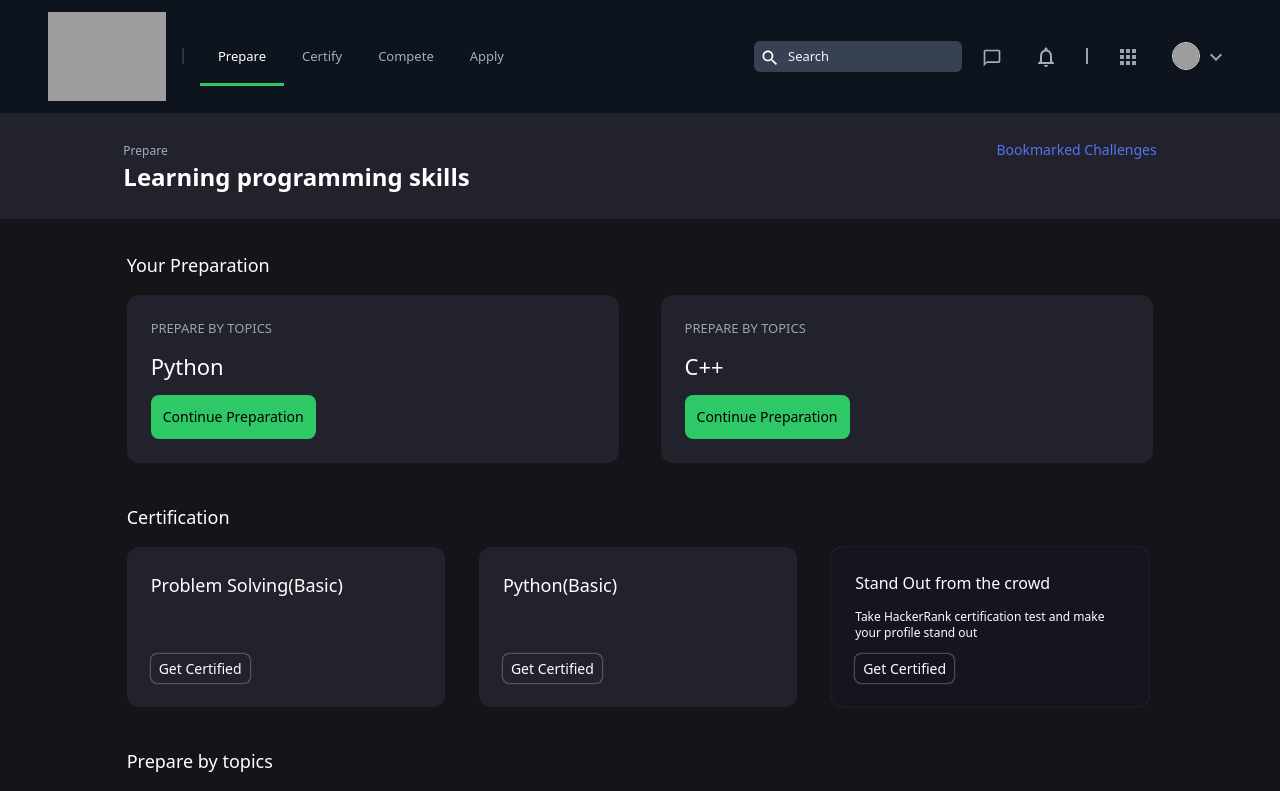
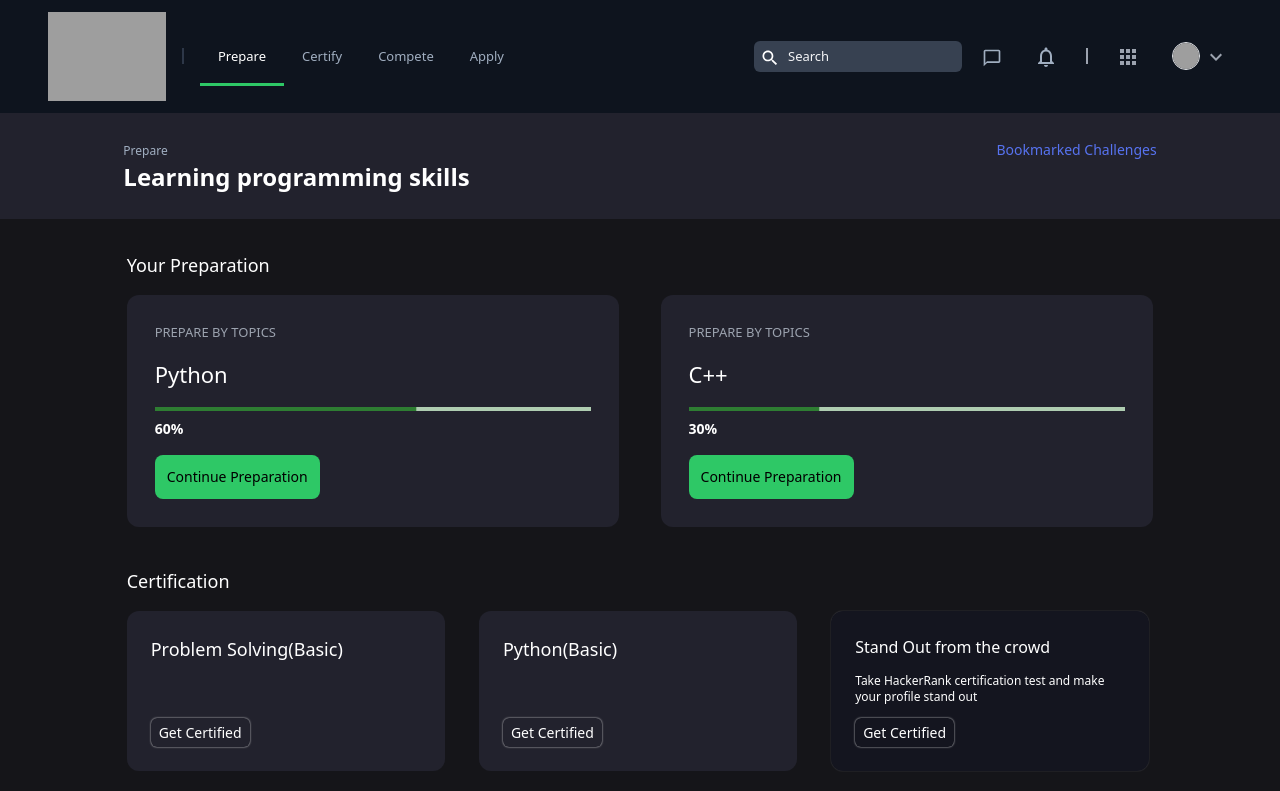
Before and after one commit to Aakashmid/HackerRank_Clone, a React (Vite) app: page / in a window 1280 px wide. Shown: the top 791 px of the page. Built offline with nearby package versions, Linux system fonts and the light colour scheme; grey boxes are pictures that could not be loaded; the HTML template or start-up script is replaced by a standard one.

Commit message:
Add ProgessBar And Improve Routing Systum

```diff
--- a/src/App.jsx
+++ b/src/App.jsx
@@ -1,14 +1,20 @@
 import React from "react";
 import DashBoard from "./pages/DashBoard.jsx";
+import Topbar from "./components/Topbar"
+import Footer from "./components/Footer.jsx"
 import { BrowserRouter as Router, Routes, Route} from "react-router-dom";
+import Certify from "./pages/Certify.jsx";
 function App() {
   return (
     <React.Fragment>
       <Router>
+        <Topbar pageName={"dashboard"} />
         <Routes>
-          {/* <Route path='/dashboard' Component={DashBoard} /> */}
-          <Route path='/' Component={DashBoard} />
+          {/* using component prop in Route is (Deprecated in v6) */}
+          <Route path="/Certify" element={<Certify/>} />
+          <Route path='/' element={<DashBoard/>} />
         </Routes>
+        <Footer />
       </Router>
     </React.Fragment>
   );
--- a/src/components/Topbar.jsx
+++ b/src/components/Topbar.jsx
@@ -2,6 +2,7 @@ import { ChatBubbleOutline, ExpandMore, NotificationsNone, Search, AppsOutlined
 import { Link } from "react-router-dom"
 import DropDown from "./topbar/DropDown"
 import { useState } from "react"
+// import Certify from "../pages/Certify"
 
 
 export default function Topbar({ pageName }) {
@@ -38,7 +39,7 @@ export default function Topbar({ pageName }) {
 
                             </li>
                             <li className="relative">
-                                <Link to='/' className={`px-[18px]  ${pageName === 'certify' ? 'text-textPrimary font-medium ' : 'hover:text-gray-200'}`}>Certify</Link>
+                                <Link to='/Certify' className={`px-[18px]  ${pageName === 'certify' ? 'text-textPrimary font-medium ' : 'hover:text-gray-200'}`}>Certify</Link>
                                 {pageName === 'certify' && <div className="absolute w-full border-b -bottom-5 inset-x-0 border-2 border-buttonBg"></div>}
                             </li>
                             <li className="relative">
--- a/src/components/dashboard/PreparationCard.jsx
+++ b/src/components/dashboard/PreparationCard.jsx
@@ -1,11 +1,15 @@
+import LinearProgress from '@mui/material/LinearProgress/LinearProgress'
 
-
-export default function PreparationCard({ prepName }) {
+export default function PreparationCard({ prepName, progess }) {
   return (
     <>
-      <div className="bg-bg3 md:p-6 p-5 w-full md:w-[48%]  rounded-xl flex flex-col space-y-3">
+      <div className="bg-bg3 md:p-7 p-5 w-full md:w-[48%]  rounded-xl flex flex-col space-y-4">
         <p className="text-gray-400  text-[13px]">PREPARE BY TOPICS</p>
         <h2 className="text-textPrimary font-medium text-[22px]">{prepName}</h2>
+        <div className=' space-y-2'>
+        <LinearProgress variant="determinate" value={progess} color="success"  />
+        <p className='text-sm font-semibold text-white'>{progess}%</p>
+        </div>
         <div className="">
           <button className="bg-buttonBg hover:bg-green-200 font-medium text-sm p-3 rounded-lg">Continue Preparation</button>
         </div>
--- /dev/null
+++ b/src/pages/Certify.jsx
@@ -0,0 +1,9 @@
+ function Certify(){
+    return(
+        <>
+            <h2>certify </h2>
+        </>
+    );
+ }
+
+ export default Certify
--- a/src/pages/DashBoard.jsx
+++ b/src/pages/DashBoard.jsx
@@ -1,24 +1,28 @@
-import React from 'react'
-import Topbar from '../components/Topbar'
+import React, { useState } from 'react'
 import PageHeader from '../components/PageHeader'
 import PreparationCard from '../components/dashboard/PreparationCard'
 import CertificationCard from '../components/dashboard/CertificationCard'
 import Topics from '../components/dashboard/Topics'
-import Footer from '../components/Footer'
 import PrepKitCard from '../components/dashboard/PrepKitCard'
 
 export default function DashBoard() {
+
+  const [progess, setprogess] = useState({
+    cpp: 30,
+    python: 60,
+  })
+
   return (
     <>
-      <Topbar pageName={'dashboard'} />
+
       <div className='dashboard-container bg-background min-h-[100vh] w-full'>
         <PageHeader pageName="Prepare" heading="Learning programming skills" bookmarkedChanllenges={true} />
         <div className="dashboard-wrapper  xl:w-10/12 2xl:w-[70%] w-full  mx-auto  px-4 lg:px-5  ">
           <div className="prepCards-container mt-8">
             <p className="font-medium text-textPrimary text-lg">Your Preparation</p>
             <div className="dashboarPrepCards flex justify-between flex-wrap space-y-6 md:space-y-0 mt-4  ">
-              <PreparationCard prepName={'Python'} />
-              <PreparationCard prepName={'C++'} />
+              <PreparationCard prepName={'Python'} progess={progess.python} />
+              <PreparationCard prepName={'C++'} progess={progess.cpp} />
             </div>
           </div>
 
@@ -45,7 +49,7 @@ export default function DashBoard() {
           </div>
         </div>
       </div>
-      <Footer />
+
     </>
   )
 }
```
